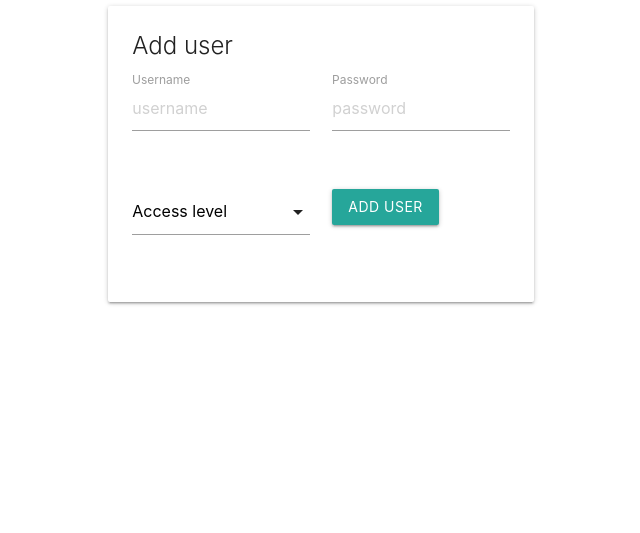
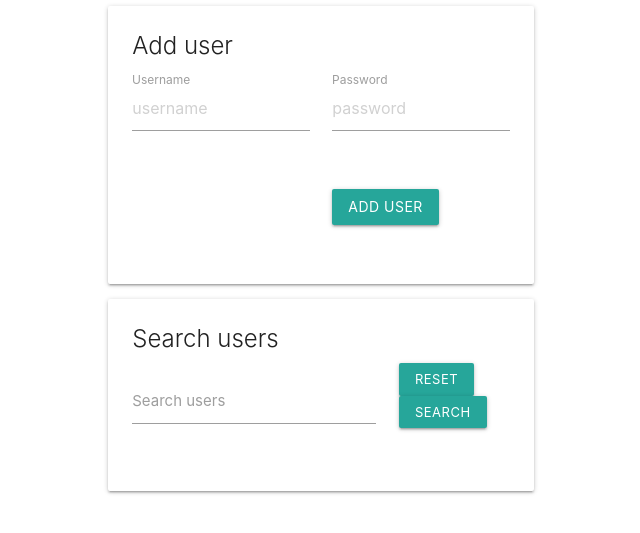
Before and after one commit to mcglasp/ms3, a Flask app: page /manage_users in a window 1280 px wide. Shown: the part 181-714 px from the top of the page, without its empty margins (95-735 px from the left). Run offline with Flask 2, Linux system fonts and the light colour scheme; data that the repository does not hold is empty; some libraries are stand-ins or nearby versions.

Commit message:
Manage users page updated with Search function and enhanced user update and display

```diff
--- a/app.py
+++ b/app.py
@@ -108,6 +108,7 @@ def register():
             "password": generate_password_hash(request.form.get("password"))
         }
         mongo.db.users.insert_one(register)
+        updates = mongo.db.updates['new_registrations']
 
         # Put the new user into 'session' cookie
         session["user"] = request.form.get("username").lower()
@@ -239,11 +240,19 @@ def delete_term(term_id):
     return redirect(url_for("get_terms", term_id=term_id))
 
 
-@app.route("/manage_users")
+@app.route("/manage_users", methods=["POST", "GET"])
 def manage_users():
-    users = list(mongo.db.users.find())
-    levels = mongo.db.access_levels.find().sort("level_name", 1)
+    levels = list(mongo.db.access_levels.find().sort("level_name", 1))
+    users = list(mongo.db.users.find().sort([("access_level", 1), ("username", 1)]))
 
+    return render_template("manage_users.html", users=users, levels=levels)
+
+
+@app.route("/search_users", methods=["POST", "GET"])
+def search_users():
+    query = request.form.get("query")
+    levels = list(mongo.db.access_levels.find().sort("level_name", 1))
+    users = list(mongo.db.users.find({"$text": {"$search": query}}))
     return render_template("manage_users.html", users=users, levels=levels)
 
 
@@ -254,7 +263,7 @@ def add_user():
         new_user = {
             "username": request.form.get("username"),
             "password": request.form.get("password"),
-            "access_level": request.form.get("access_level")
+            "access_level": request.form.get("access_level_add")
         }
 
         mongo.db.users.insert_one(new_user)
@@ -262,20 +271,13 @@ def add_user():
         return redirect(url_for("manage_users"))
 
 
-@app.route("/update_user/<user_id>", methods=["POST","GET"])
+@app.route("/update_user/<user_id>", methods=["POST", "GET"])
 def update_user(user_id):
     if request.method == "POST":
         user = mongo.db.users.find_one({"_id": ObjectId(user_id)})
-        access_level = request.form["access_level"]
+        acc_level = request.form["access_level"]
 
-        if access_level == "read_and_comment":
-            access_level = "Read & Comment"
-        elif access_level == "administrator":
-            access_level = "Administrator"
-        else:
-            access_level = "Read only"
-
-        mongo.db.users.update_one({"_id": user["_id"]}, {"$set": {"access_level": access_level}})
+        mongo.db.users.update_one({"_id": user["_id"]}, {"$set": {"access_level": acc_level}})
 
         flash("User's access level updated")
         return redirect(url_for("manage_users", user=user))
@@ -292,7 +294,6 @@ def delete_user(user_id):
     return redirect(url_for("manage_users",  user_id=user_id))
 
 
-
 if __name__ == "__main__":
     app.run(host=os.environ.get("IP"),
             port=int(os.environ.get("PORT")),
--- a/static/css/style.css
+++ b/static/css/style.css
@@ -1,14 +1,16 @@
-.card-btn {
-    display: inline;
-}
-.right-float {
-    display: inline;
+.card-header {
+    padding-bottom: 10px;
+    border-bottom: 1px dotted grey;
 }
 
-.comment-width {
-    width: 90%;
+.subtitle {
+    color: grey;
+    display: inline-block;
+    font-size: 65%;
+    text-transform: uppercase;
+    padding-left: 10px;
 }
 
-.rad::after {
-    content:"Administrator";
+.margin-t {
+    margin-top: 10px;
 }
--- a/templates/manage_users.html
+++ b/templates/manage_users.html
@@ -23,13 +23,15 @@
                         </div>
                         <div class="row">
                             <div class="input-field col s6">
-                                <select placeholder="access_level" id="access_level" name="access_level" type="text"
-                                    class="validate">
-                                    <option value="" disabled selected>Access level</option>
                                 {% for access_level in levels %}
-                                    <option value="{{ access_level.level_name }}">{{ access_level.level_name }}</option>
+                                <p>
+                                    <label for="{{ access_level.level_name }}_add">
+                                        <input id="{{ access_level.level_name }}_add" name="access_level_add"
+                                            value="{{ access_level.level_name }}" type="radio" />
+                                        <span>{{ access_level.level_name }}</span>
+                                    </label>
+                                </p>
                                 {% endfor %}
-                                </select>
                             </div>
                             <div class="input-field col s6">
                                 <button type="submit" class="btn">Add user</button>
@@ -38,62 +40,90 @@
                     </form>
                 </div>
             </div>
+
+
+                        <div class="card">
+                <div class="card-content">
+                    <form method="POST" action="{{ url_for('search_users') }}">
+                        <div class="card-title">Search users</div>
+                        <div class="row">
+                            <div class="col s8">
+                        <div class="input-field">
+                <input type="text" name="query" id="query" minlength="3">
+                <label for="query">Search users</label>
             </div>
                   </div>
+                  <div class="col s4">
+                <a href="{{ url_for('manage_users') }}" class="btn-small">Reset</a>
+                <button type="submit" class="btn-small">
+                    Search
+                </button>
             </div>
+                  </div>
+                    </form>
+                </div>
+            </div>
+
+
+
+
+        </div>
+
+
         <div class="container">
-    {% for user in users %}
             <div class="row">
                 <div class="col s12 m6">
+                    {% for user in users %}
+                    {% set counter = loop.index %}
                     <div class="card">
                         <div class="card-content">
                             <div class="row">
-                        <div class="col s6">
-                    <span class="card-title">{{ user.username }}</span></div>
-                    <div class="col s6">
-                        <span>{{ user.access_level }}</span>
+                                <div class="col s12">
+                                    <span class="card-title card-header"><strong>{{ user.username }}:</strong>
+                                        <p class="subtitle">{{ user.access_level }}</p>
+                                    </span>
                                 </div>
                             </div>
-                    <div class="container">
                             <form method="POST" action="{{ url_for('update_user', user_id=user._id) }}">
                                 <div class="row">
-                                <div class="col s6 m6">
+                                    <div class="col s6">
+                                        {% for access_level in levels %}
+
                                         <p>
-                                        <label for="read_only">
-                                            <input id="read_only" name="access_level" value="read_only" type="radio" />
-                                            <span>Read only</span>
+                                            <label for="{{ access_level.level_name }}_{{ counter }}">
+                                                {% if access_level.level_name == user.access_level %}
+                                                <input id="{{ access_level.level_name }}_{{ counter }}"
+                                                    name="access_level" value="{{ access_level.level_name }}"
+                                                    type="radio" checked />
+                                                {% else %}
+                                                <input id="{{ access_level.level_name }}_{{ counter }}"
+                                                    name="access_level" value="{{ access_level.level_name }}"
+                                                    type="radio" />
+                                                {% endif %}
+                                                <span>{{ access_level.level_name }}</span>
                                             </label>
                                         </p>
-                                    <p>
-                                        <label>
-                                            <input id="read_and_comment" name="access_level" value="read_and_comment" type="radio" />
-                                            <span>Read & Comment</span>
-                                        </label>
-                                    </p>
-                                    <p>
-                                        <label for="administrator">
-                                            <input id="administrator" name="access_level" value="administrator" type="radio" />
-                                            <span>Administrator</span>
-                                        </label>
-                                    </p>
+
+                                        {% endfor %}
                                     </div>
-                                <div class="col s6 m6">
+                                    <div class="col s1"></div>
+                                    <div class="col s4">
                                         <div class="row">
-                                    <button class="btn" type="submit">Update user</button>
+                                            <button class="btn-small margin-t" type="submit">Update user</button>
                                         </div>
                                         <div class="row">
-                                    <a class="btn" href="{{ url_for('delete_user', user_id=user._id) }}">Delete user</a>
+                                            <a class="btn-small"
+                                                href="{{ url_for('delete_user', user_id=user._id) }}">Delete
+                                                user</a>
                                         </div>
                                     </div>
                                 </div>
                             </form>
                         </div>
                     </div>
+                    {% endfor %}
                 </div>
             </div>
         </div>
-{% endfor %}
-
-</div>
 
         {% endblock %}
```
Lines whose indentation alone changed are shown as unchanged.
